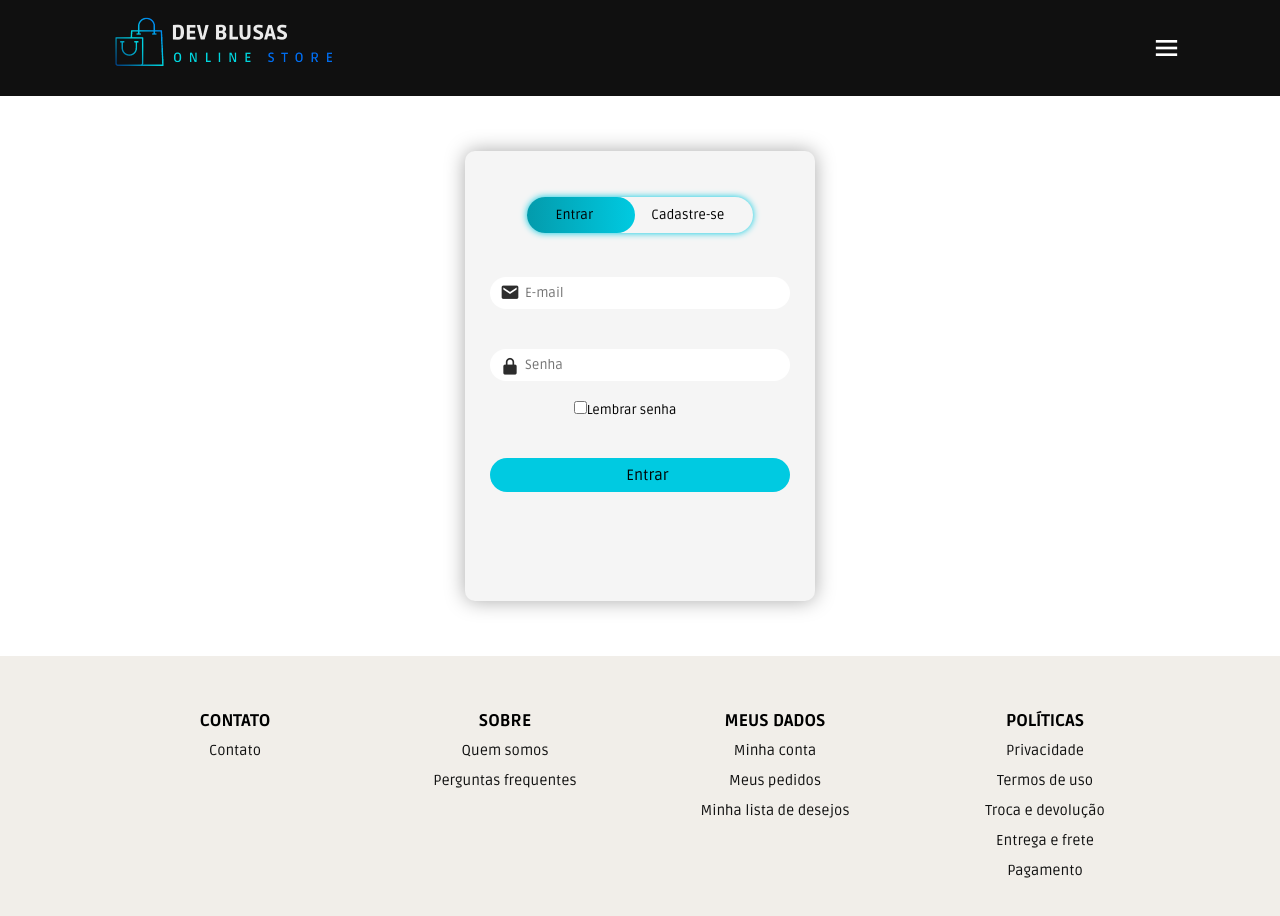
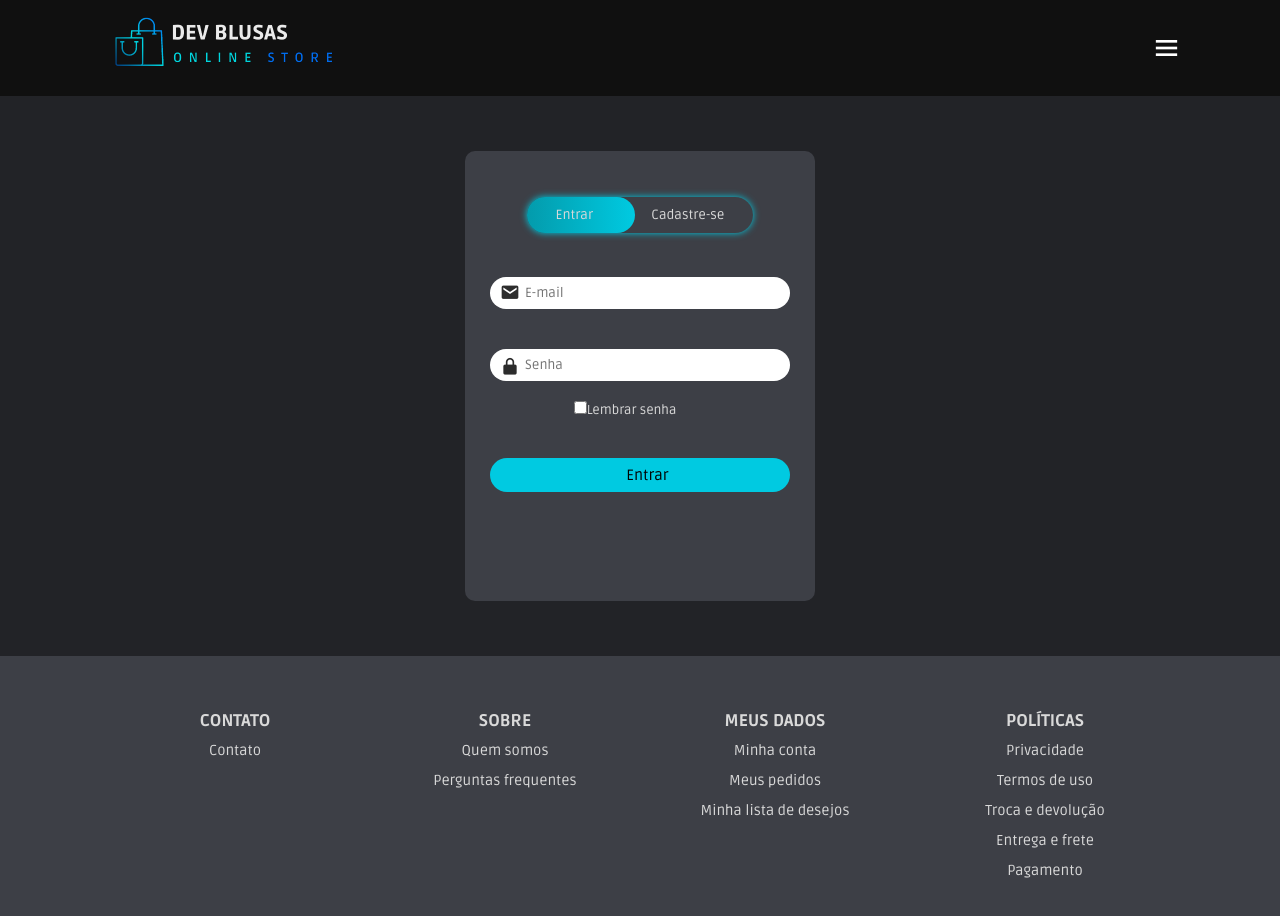
Before and after one commit to lukaafff/Loja_DevBlusas-Front, a React (Create React App) app: page /login in a window 1280 px wide. Shown: the top 916 px of the page. Built offline with nearby package versions, Linux system fonts and the light colour scheme.

Commit message:
correção de cores

```diff
--- a/src/components/Cards/Cards.css
+++ b/src/components/Cards/Cards.css
@@ -1,5 +1,4 @@
 .categorias {
-    background: #d9d9d9;
     padding: 30px 40px;
     display: flex;
     align-items: center;
@@ -14,7 +13,6 @@
 div .title {
     text-transform: uppercase;
     padding-top: 50px;
-    background-color: #D9D9D9;
 }
 
 .grid-produtos {
@@ -26,7 +24,7 @@ div .title {
 }
 
 .item-produto {
-    background: #F1EEE9;
+    background-color: #3d3f46;
     border-radius: 30px;
     margin: 20px 9px;
     overflow: hidden;
--- a/src/components/Footer/Footer.css
+++ b/src/components/Footer/Footer.css
@@ -14,7 +14,7 @@ footer {
 
 
 .footer-itens {
-    background: #f1eee9;
+    background-color: #3d3f46;
     font-size: .9rem;
     width: 100%;
     height: auto;
@@ -33,7 +33,7 @@ footer {
 
 .footer-links {
     text-decoration: none;
-    color: #101010;
+    color: #d9d9d9;
 }
 
 .footer-links:hover{
--- a/src/components/Login/Login.css
+++ b/src/components/Login/Login.css
@@ -6,7 +6,7 @@
   }
 
   .contL{
-    background-color: whitesmoke;
+    background-color: #3d3f46;
     padding: 6px;
     width: 350px;
     height: 450px;
@@ -16,7 +16,6 @@
     position: relative;
     overflow: hidden;
     border-radius: 10px;
-    box-shadow: 0 0 20px 0 darkgrey;
   }
 
   form {
@@ -40,7 +39,7 @@
     border: none;
     position: relative;
     padding: 10px 29px;
-    color: #000;
+    color: #d9d9d9;
   }
 
   .btnCor {
--- /dev/null
+++ b/src/components/favoritos/contexts/Favoritos.css
@@ -0,0 +1,3 @@
+.Fcontainer {
+    height: 100vh;
+}
--- a/src/components/favoritos/contexts/Favoritos.js
+++ b/src/components/favoritos/contexts/Favoritos.js
@@ -1,5 +1,6 @@
 import React from "react";
 import { useFavoritosContext } from "./FavoritosContext";
+import "./Favoritos.css"
 
 const Favoritos = () => {
   const { favoritos } = useFavoritosContext();
--- a/src/index.css
+++ b/src/index.css
@@ -1,4 +1,8 @@
 @import url('https://fonts.googleapis.com/css2?family=Ruda:wght@400;500;600;700;800;900&display=swap');
+body {
+  background-color: #222327;
+  color: #d9d9d9;
+}
 
 *{
   margin: 0;
```
